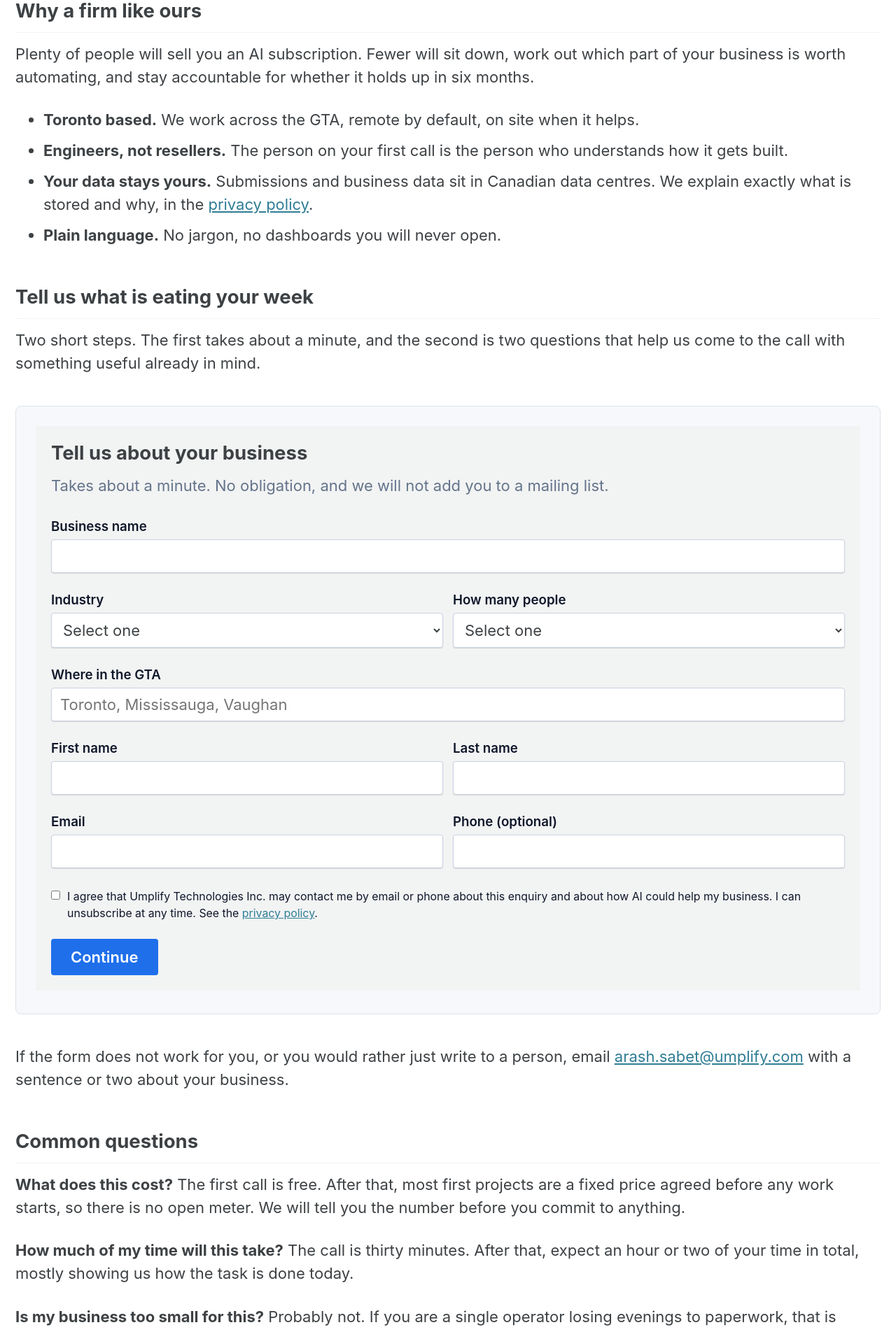
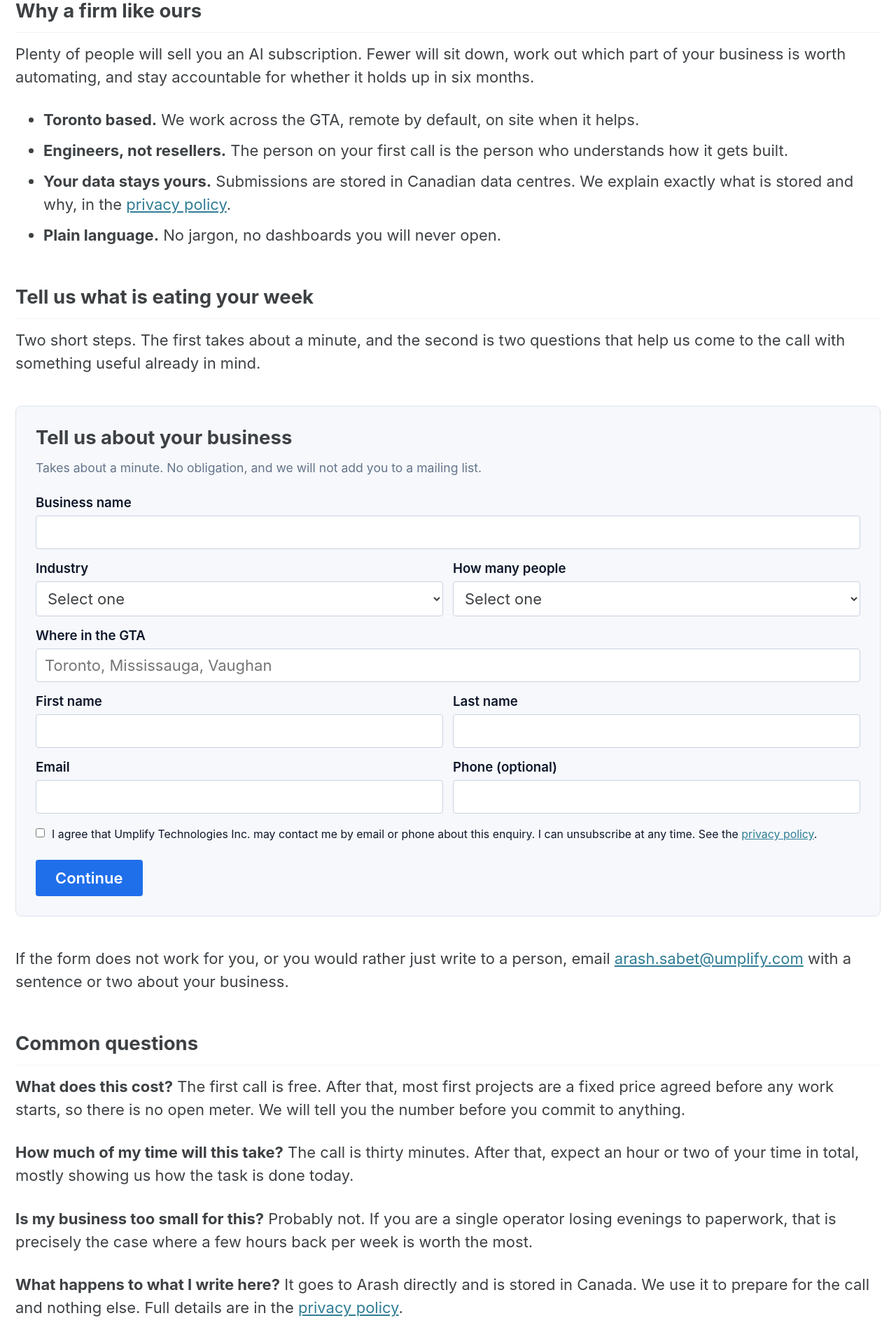
Before and after one commit to Umplify/umplify, a Jekyll site: the page built from _pages/ai-for-small-business.md, in a window 1280 px wide. Shown: the part 1936-3840 px from the top of the page at 70% size. Built offline with Jekyll 4.4.1, drawn with Linux system fonts in a browser that asks for light colours; cached includes are drawn as plain includes.

Commit message:
Fix no-JS PII leak in GTA SMB lead form, plus theme and consent fixes
Both form tags defaulted to method="get", so a submit with JavaScript
disabled or blocked would put name, email, and phone into the URL query
string, which GA4 then records via page_location. That contradicts the
privacy policy this branch adds. Add method="post" to both forms and a
noscript fallback above step 1 pointing visitors to the email route.

Also, from the whole-branch review that caught what the standalone form
harness could not see:
- Scope the theme's bare `form` styling out of the two steps so they no
  longer render as grey boxes inside the panel.
- Raise .smb-error/.smb-note to .smb-form p.smb-error/.smb-form p.smb-note
  so they win the specificity fight with the theme's paragraph styles.
- Extend the existing input rule with margin-bottom: 0 and box-shadow: none
  to stop theme input styles from bleeding through.
- Add role="alert" to both error paragraphs and move focus to the newly
  shown step in show(), for screen reader and keyboard users.
- Narrow the consent checkbox label to the enquiry itself, dropping the
  general "how AI could help my business" marketing clause, so it matches
  the no-mailing-list promise and the privacy policy.
- Correct the data-residency claim on the landing page: submissions are
  stored in Canada, but notification email (Resend) and analytics (Google)
  are not, so the bullet now says "Submissions are stored in Canadian data
  centres."

Also commit the .gitignore entry excluding docs/superpowers/: those internal
planning docs reference Azure resource identifiers and another client's
infrastructure and were removed from history in the prior rebase; they stay
untracked going forward.

Co-Authored-By: Claude Opus 5 (1M context) <noreply@anthropic.com>
Claude-Session: https://claude.ai/code/session_01Vs5LA7E6JveD3y3BPBNLFA

```diff
--- a/_includes/smb-lead-form.html
+++ b/_includes/smb-lead-form.html
@@ -12,8 +12,10 @@
     .smb-form select, .smb-form textarea {
       width: 100%; padding: 10px 12px; border: 1px solid #C9D2E0; border-radius: 4px;
       font-size: 1em; font-family: inherit; background: #fff; box-sizing: border-box;
+      margin-bottom: 0; box-shadow: none;
     }
     .smb-form textarea { min-height: 110px; resize: vertical; }
+    .smb-form form { padding: 0; margin: 0; background: none; border: 0; }
     .smb-row { display: flex; gap: 14px; flex-wrap: wrap; }
     .smb-row > div { flex: 1 1 200px; }
     .smb-consent { display: flex; gap: 10px; align-items: flex-start; margin: 18px 0 6px; font-size: 0.85em; line-height: 1.5; }
@@ -23,15 +25,23 @@
     .smb-form button[disabled] { opacity: 0.6; cursor: default; }
     .smb-skip { background: none !important; color: #64748B !important; text-decoration: underline;
       padding: 13px 12px !important; font-weight: 400 !important; }
-    .smb-error { color: #B42318; font-size: 0.88em; margin-top: 12px; display: none; }
+    .smb-form p.smb-error { color: #B42318; font-size: 0.88em; margin-top: 12px; display: none; }
     .smb-hp { position: absolute; left: -5000px; width: 1px; height: 1px; overflow: hidden; }
     .smb-step { display: none; }
     .smb-step.is-active { display: block; }
-    .smb-note { font-size: 0.8em; color: #64748B; margin-top: 14px; }
+    .smb-form p.smb-note { font-size: 0.8em; color: #64748B; margin-top: 14px; }
   </style>
 
+  <noscript>
+    <p class="smb-note" style="color:#B42318;">
+      This form needs JavaScript to work. If you have it turned off, email
+      <a href="mailto:arash.sabet@umplify.com">arash.sabet@umplify.com</a>
+      with a sentence or two about your business and we will take it from there.
+    </p>
+  </noscript>
+
   <!-- Step 1 -->
-  <form class="smb-step is-active" id="smb-step-1" novalidate>
+  <form class="smb-step is-active" id="smb-step-1" method="post" novalidate tabindex="-1">
     <h3>Tell us about your business</h3>
     <p class="smb-note">Takes about a minute. No obligation, and we will not add you to a mailing list.</p>
 
@@ -98,18 +108,18 @@
     <div class="smb-consent">
       <input type="checkbox" id="smb-consent" name="consent" required>
       <label for="smb-consent" style="font-weight:400;margin:0;">
-        I agree that Umplify Technologies Inc. may contact me by email or phone about this enquiry
-        and about how AI could help my business. I can unsubscribe at any time.
+        I agree that Umplify Technologies Inc. may contact me by email or phone about this enquiry.
+        I can unsubscribe at any time.
         See the <a href="/privacy/">privacy policy</a>.
       </label>
     </div>
 
     <button type="submit">Continue</button>
-    <p class="smb-error" id="smb-error-1"></p>
+    <p class="smb-error" id="smb-error-1" role="alert"></p>
   </form>
 
   <!-- Step 2 -->
-  <form class="smb-step" id="smb-step-2" novalidate>
+  <form class="smb-step" id="smb-step-2" method="post" novalidate tabindex="-1">
     <h3>Two quick questions</h3>
     <p class="smb-note">We have your details already. These help us come to the first call with something useful.</p>
 
@@ -121,11 +131,11 @@
 
     <button type="submit">Send</button>
     <button type="button" class="smb-skip" id="smb-skip">Skip this</button>
-    <p class="smb-error" id="smb-error-2"></p>
+    <p class="smb-error" id="smb-error-2" role="alert"></p>
   </form>
 
   <!-- Done -->
-  <div class="smb-step" id="smb-done">
+  <div class="smb-step" id="smb-done" tabindex="-1">
     <h3>Thank you</h3>
     <p>We have your details. Arash will get back to you within one business day, usually sooner.</p>
     <p class="smb-note">If it is urgent, email <a href="mailto:arash.sabet@umplify.com">arash.sabet@umplify.com</a> directly.</p>
--- a/_pages/ai-for-small-business.md
+++ b/_pages/ai-for-small-business.md
@@ -45,7 +45,7 @@ Plenty of people will sell you an AI subscription. Fewer will sit down, work out
 
 - **Toronto based.** We work across the GTA, remote by default, on site when it helps.
 - **Engineers, not resellers.** The person on your first call is the person who understands how it gets built.
-- **Your data stays yours.** Submissions and business data sit in Canadian data centres. We explain exactly what is stored and why, in the [privacy policy](/privacy/).
+- **Your data stays yours.** Submissions are stored in Canadian data centres. We explain exactly what is stored and why, in the [privacy policy](/privacy/).
 - **Plain language.** No jargon, no dashboards you will never open.
 
 ## Tell us what is eating your week
```
Also changed, not shown: other parts of _includes/smb-lead-form.html (+1 -0 lines), 1 other file.
